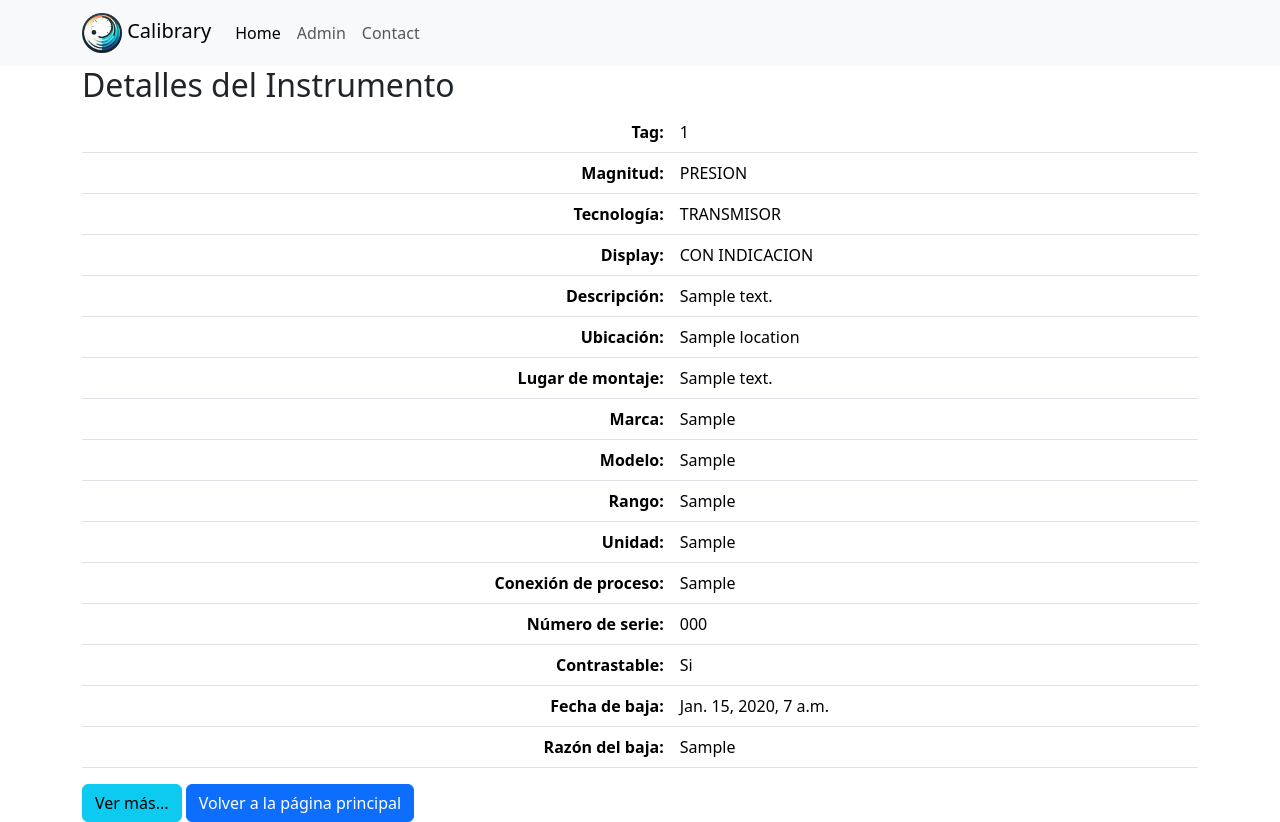
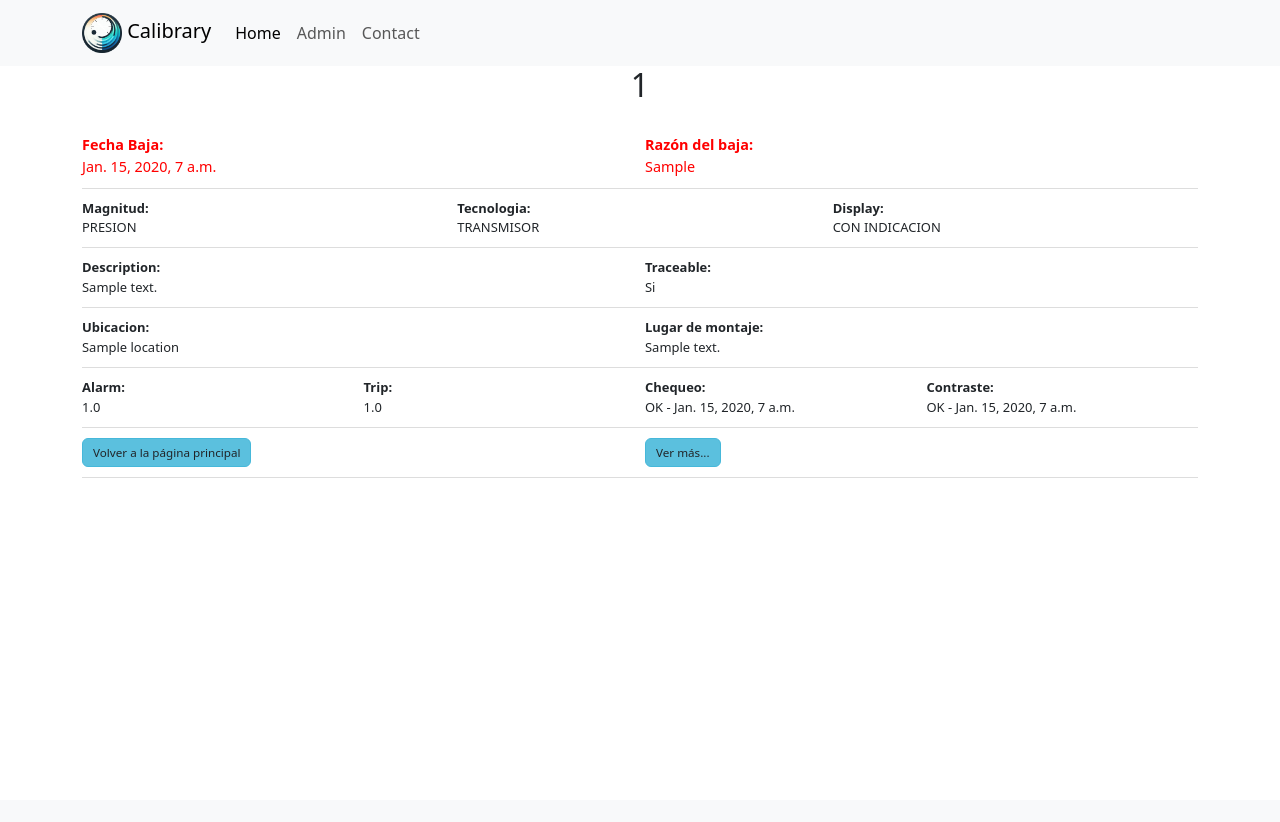
Before and after one commit to paolodisanto/calibrary, a Django app: page /search/1/ in a window 1280 px wide. After the commit the page ends 478 px from the top, so only its background shows below. Run offline with Django 5.2, Linux system fonts and the light colour scheme; tables that the repository leaves empty hold one stand-in row (values such as "Sample post"); some libraries are stand-ins or nearby versions.

Commit message:
Se mejoran las pantallas para que muestre los últimos deteos, chequeos y contrastes. Se realizan mejoras visuales. Se corrige modelo SetUp.

```diff
--- a/src/core/templates/core/detail.html
+++ b/src/core/templates/core/detail.html
@@ -1,77 +1,126 @@
 {% extends "core/base.html" %}
 
 {% block content %}
-    <h2 class="h2">Detalles del Instrumento</h2>
-    <div class="table-responsive" id="details">
-    <table class="table table-hover table-xs align-middle">
-     <tr>
-        <td>Tag:</td>
-        <td>{{ instrument.tag.id }}</td>
-    </tr>
-    <tr>
-        <td class="right">Magnitud:</td>
-        <td>{{ instrument.tag.get_magnitude_display }}</td>
-    </tr>
-    <tr>
-        <td>Tecnología:</td>
-        <td>{{ instrument.tag.get_technology_display }}</td>
-    </tr>
-    <tr>
-        <td>Display:</td>
-        <td>{{ instrument.tag.get_display_display }}</td>
-    </tr>
-    <tr>
-        <td>Descripción:</td>
-        <td>{{ instrument.tag.description }}</td>
-    </tr>
-    <tr>
-        <td>Ubicación:</td>
-        <td>{{ instrument.location.name }}</td>
-    </tr>
-    <tr>
-        <td>Lugar de montaje:</td>
-        <td>{{ instrument.location_comments }}</td>
-    </tr>
-    <tr>
-        <td>Marca:</td>
-        <td>{{ instrument.brand }}</td>
-    </tr>
-    <tr>
-        <td>Modelo:</td>
-        <td>{{ instrument.model }}</td>
-    </tr>
-    <tr>
-        <td>Rango:</td>
-        <td>{{ instrument.range }}</td>
-    </tr>
-    <tr>
-        <td>Unidad:</td>
-        <td>{{ instrument.unit }}</td>
-    </tr>
-    <tr>
-        <td>Conexión de proceso:</td>
-        <td>{{ instrument.process_connection }}</td>
-    </tr>
-    <tr>
-        <td>Número de serie:</td>
-        <td>{{ instrument.serial_number|default_if_none:"-" }}</td>
-    </tr>
-    <tr>
-        <td>Contrastable:</td>
-        <td>{{ instrument.traceable|yesno:"Si,No" }}</td>
-    </tr>
-    {% if instrument.removal_date %}
-    <tr>
-        <td>Fecha de baja:</td>
-        <td>{{ instrument.removal_date }}</td>
-    </tr>
-    <tr>
-        <td>Razón del baja:</td>
-        <td>{{ instrument.removal_reason }}</td>
-    </tr>
-    {% endif %}
-    </table>
+    <style>
+        .centered-header {
+            text-align: center;
+            margin-bottom: 30px; /* Espacio debajo del encabezado */
+        }
+        .instrument-details {
+            font-size: 0.9em; /* Reducir el tamaño de la letra */
+        }
+
+        .instrument-details .table {
+            margin-bottom: 30px; /* Añadir espacio entre las tablas */
+        }
+
+        .instrument-details h2 {
+            margin-top: 40px; /* Separar las secciones con un margen mayor */
+        }
+
+        .custom-btn {
+            font-size: 0.9em; /* Tamaño de letra más pequeño */
+            padding: 5px 10px; /* Ajuste de padding para hacer el botón más pequeño */
+            background-color: #5bc0de; /* Color personalizado del botón */
+            border-color: #46b8da; /* Color de borde del botón */
+        }
+
+        .custom-btn:hover {
+            background-color: #31b0d5; /* Color del botón al hacer hover */
+            border-color: #269abc; /* Color de borde al hacer hover */
+        }
+
+        /* Nueva clase para alinear en una fila */
+        .instrument-details .info-row {
+            display: flex;
+            flex-wrap: wrap;
+            gap: 10px; /* Espacio entre elementos */
+            align-items: center; /* Alinear verticalmente */
+            border-bottom: 1px solid #ddd; /* Línea de separación */
+            padding-bottom: 10px; /* Espacio debajo del contenido de la fila */
+            margin-bottom: 10px; /* Espacio entre filas */
+        }
+
+        .instrument-details .info-item {
+            flex: 1; /* Ocupa el mismo espacio en la fila */
+        }
+
+        .instrument-details .info-item strong {
+            display: block; /* Asegura que el texto en negrita esté en una línea separada */
+        }
+    </style>
+
+    <h2 class="centered-header">{{ instrument.tag.id }}</h2>
+    <div class="instrument-details">
+        <div class="info-row">
+        {% if instrument.removal_date %}
+                <div class="info-item">
+                    <strong style="color: red;">Fecha Baja:</strong> <span style="color: red;">{{ instrument.removal_date }}</span>
+                </div>
+                <div class="info-item">
+                    <strong style="color: red;">Razón del baja:</strong> <span style="color: red;">{{ instrument.removal_reason }}</span>
+                </div>
+        {% endif %}
     </div>
-    <a class="btn btn-info" href="{% url 'instrument_detail' instrument.tag.id %}">Ver más...</a>
-    <a class="btn btn-primary" href="{% url 'index' %}">Volver a la página principal</a>
+
+    <div class="instrument-details">
+        <!-- Primera fila de datos -->
+        <div class="info-row">
+            <div class="info-item">
+                <strong>Magnitud:</strong> {{ instrument.tag.get_magnitude_display }}
+            </div>
+            <div class="info-item">
+                <strong>Tecnologia:</strong> {{ instrument.tag.get_technology_display }}
+            </div>
+            <div class="info-item">
+                <strong> Display:</strong> {{ instrument.tag.get_display_display }}
+            </div>
+
+        </div>
+        <!-- Segunda fila de datos -->
+        <div class="info-row">
+            <div class="info-item">
+                <strong>Description:</strong> {{ instrument.tag.description }}
+            </div>
+            <div class="info-item">
+                <strong>Traceable:</strong> {{ instrument.traceable|yesno:"Si,No" }}
+            </div>
+        </div>
+
+         <!-- Tercera fila de datos -->
+         <div class="info-row">
+            <div class="info-item">
+                <strong>Ubicacion:</strong> {{ instrument.location.name }}
+            </div>
+            <div class="info-item">
+                <strong>Lugar de montaje:</strong> {{ instrument.location_comments }}
+            </div>
+        </div>
+
+        <!-- Cuarta fila de datos -->
+        <div class="info-row">
+            <div class="info-item">
+                <strong>Alarm:</strong> {{ latest_alarm.alarm_set|default:"-" }}
+            </div>
+            <div class="info-item">
+                <strong>Trip:</strong> {{ latest_trip.trip_set|default:"-" }}
+            </div>
+            <div class="info-item">
+                <strong>Chequeo:</strong>{{ latest_check.get_result_display }} - {{ latest_check.date }}
+            </div>
+            <div class="info-item">
+                <strong>Contraste:</strong>{{ latest_contrast.get_result_display }} - {{ latest_contrast.date }}
+            </div>
+
+        </div>
+
+        <!-- Septima fila de datos -->
+        <div class="info-row">
+            <div class="info-item">
+                <a href="{% url 'index' %}" class="btn custom-btn">Volver a la página principal</a>
+            </div>
+            <div class="info-item">
+                <a href="{% url 'instrument_detail' instrument.tag.id %}" class="btn custom-btn">Ver más...</a>
+            </div>
+        </div>
 {% endblock %}
--- a/src/core/templates/core/instrument_detail.html
+++ b/src/core/templates/core/instrument_detail.html
@@ -101,10 +101,10 @@
         <!-- Cuarta fila de datos -->
         <div class="info-row">
             <div class="info-item">
-                <strong>Alarm:</strong> {{ latest_setup.alarm_set }}
+                <strong>Alarm:</strong> {{ latest_alarm.alarm_set }}
             </div>
             <div class="info-item">
-                <strong>Trip:</strong> {{ latest_setup.trip_set }}
+                <strong>Trip:</strong> {{ latest_trip.trip_set }}
             </div>
         </div>
 
--- a/src/core/views.py
+++ b/src/core/views.py
@@ -1,84 +1,49 @@
-#import qrcode
-#from io import BytesIO
 from django.http import HttpResponse
-from core.models import Instrument
+from core.models import Instrument, SetUp
 from django.shortcuts import render, get_object_or_404
-#from django.urls import reverse
+
 
 def index(request):
     return render(request, "core/index.html")
 
-#def scan_qr(request):
-#    return render(request, 'core/scan_qr.html')
-def search_item(request, qr_value=None):
-    if not qr_value:
-        qr_value = request.POST.get('qr_value')
-    instrument = get_object_or_404(Instrument, tag__id=qr_value)
-    return render(request, 'core/detail.html', {'instrument': instrument})
-
-"""def detail(request):
-    tag_id=request.POST.get("tag_id", "")
-    latest_question_list = get_object_or_404(Instrument, tag__id=tag_id)
-    context = {"instrument": latest_question_list}
-    return render(request, "core/detail.html", context)
-"""
-
-"""def detail(request, tag_id):
-    return HttpResponse("You're looking at instrument %s." % tag_id)
-"""
-
-"""
-    def detail(request, tag_id):
-    latest_question_list = get_object_or_404(Instrument, tag__id=tag_id)
-    context = {"instrument": latest_question_list}
-    return render(request, "core/index.html", context)
-"""
-
-"""
-def generate_qr(request, tag):
-    # Create a QR code instance
-    qr = qrcode.QRCode(
-        version=1,
-        error_correction=qrcode.constants.ERROR_CORRECT_L,
-        box_size=10,
-        border=4,
-    )
-    qr.add_data(tag)
-    qr.make(fit=True)
-
-    # Create an image from the QR Code instance
-    img = qr.make_image(fill='black', back_color='white')
-
-    # Save the image in a BytesIO buffer
-    buffer = BytesIO()
-    img.save(buffer)
-    buffer.seek(0)
-
-    # Return the image as a response
-    return HttpResponse(buffer, content_type='image/png')
-
-def qr_code_view(request):
-    tag = "TSI-001"
-    qr_url = reverse('generate_qr', kwargs={'tag': tag})
-    return render(request, 'myapp/qr_code.html', {'qr_url': qr_url})
-"""
-
-def instrument_detail(request, tag_id):
+def get_instrument_context(tag_id):
+    """
+    Funcion auxiliar para manejar la recuperacion de datos.
+    Me permite llamarla depues desde dos vistas (detail y intrumenet_detail)
+    """
     instrument = get_object_or_404(Instrument, tag__id=tag_id)
 
     checks = instrument.checks.all()
     contrasts = instrument.contrasts.all()
     setups = instrument.setups.all()
 
-    # Obtener la última instancia de SetUp
-    latest_setup = setups.order_by('-date').first()
 
-    context = {
+    latest_check = checks.order_by('-date').first()
+    latest_contrast = contrasts.order_by('-date').first()
+    #latest_setup = setups.order_by('-date').first()
+    latest_alarm_setup = setups.filter(alarm_set__isnull=False).order_by('-date').first()
+    latest_trip_setup = setups.filter(trip_set__isnull=False).order_by('-date').first()
+
+
+
+    return {
         'instrument': instrument,
         'checks': checks,
         'contrasts': contrasts,
         'setups': setups,
-        'latest_setup': latest_setup,
+        'latest_check': latest_check,
+        'latest_contrast': latest_contrast,
+        #'latest_setup': latest_setup,
+        'latest_alarm': latest_alarm_setup,
+        'latest_trip': latest_trip_setup,
     }
 
+def search_item(request, qr_value=None):
+    if not qr_value:
+        qr_value = request.POST.get('qr_value')
+    context = get_instrument_context(qr_value)
+    return render(request, 'core/detail.html', context)
+
+def instrument_detail(request, tag_id):
+    context = get_instrument_context(tag_id)
     return render(request, 'core/instrument_detail.html', context)
```
Also changed, not shown: src/core/models.py (+23 -2 lines), src/core/migrations/0012_alter_attachment_name_alter_setup_comments_and_more.py (added).
